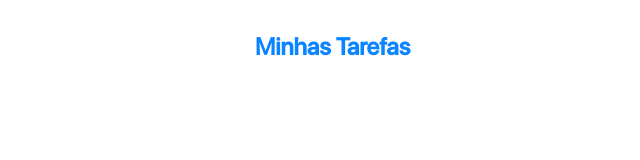
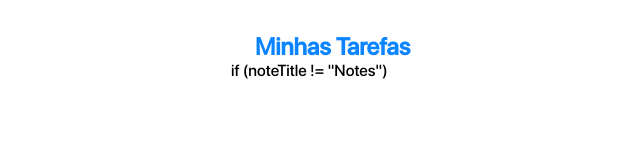
Before and after one commit to UlissesJunior/Notes, a React (Create React App) app: page / in a window 1280 px wide. Shown: the top 160 px of the page, without its empty margins (159-799 px from the left). Built offline with nearby package versions, Linux system fonts and the light colour scheme; no server answers.

Commit message:
If no app

```diff
--- a/src/App.jsx
+++ b/src/App.jsx
@@ -61,7 +61,11 @@ return (
                     <Notes notes={notes} handleNoteClick={handleNoteClick}  handleNoteDel={handleNoteDel}/>
                 </>
             )}/>
-            <Route path="/:noteTitle" exact component={NoteInfo}/>
+
+            if (noteTitle != "Notes") {
+                 <Route path="/:noteTitle" exact component={NoteInfo}/>
+            }
+
     </div>
     </Router>
 )
```
